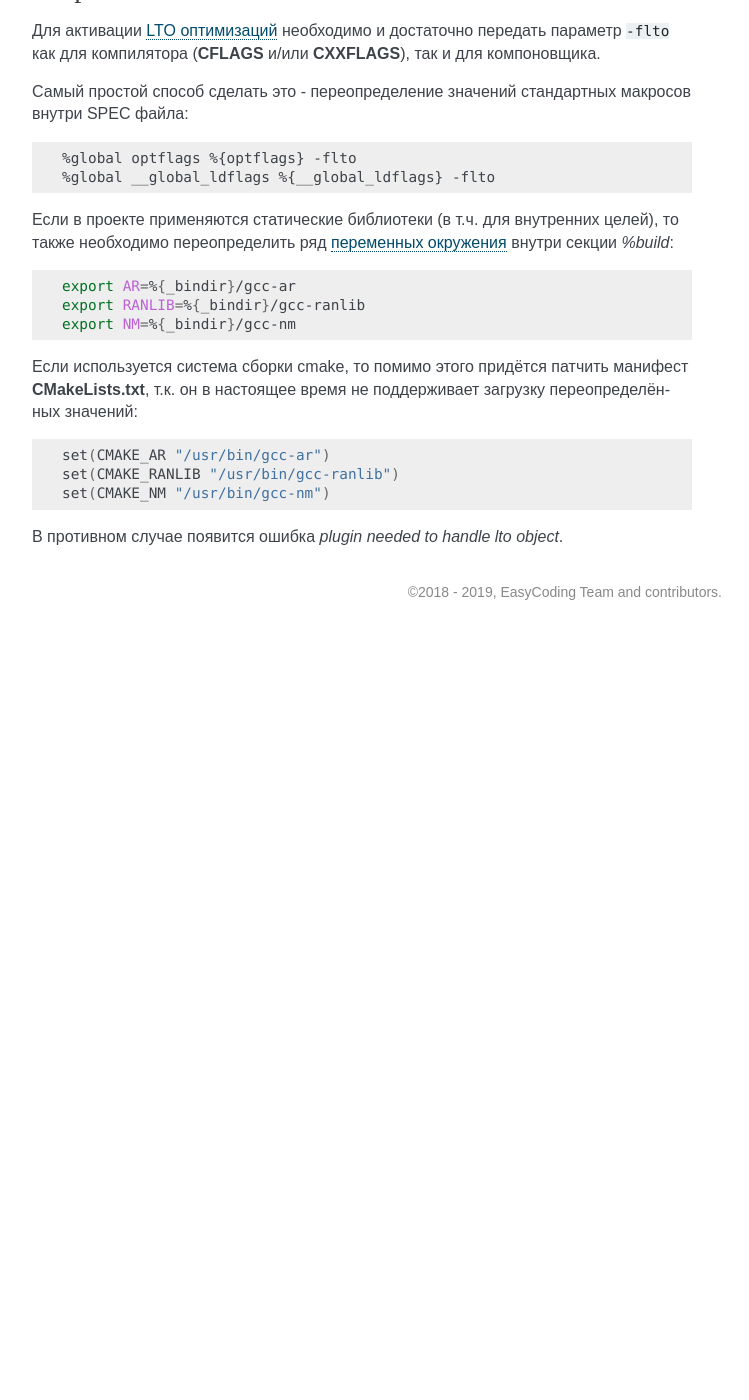
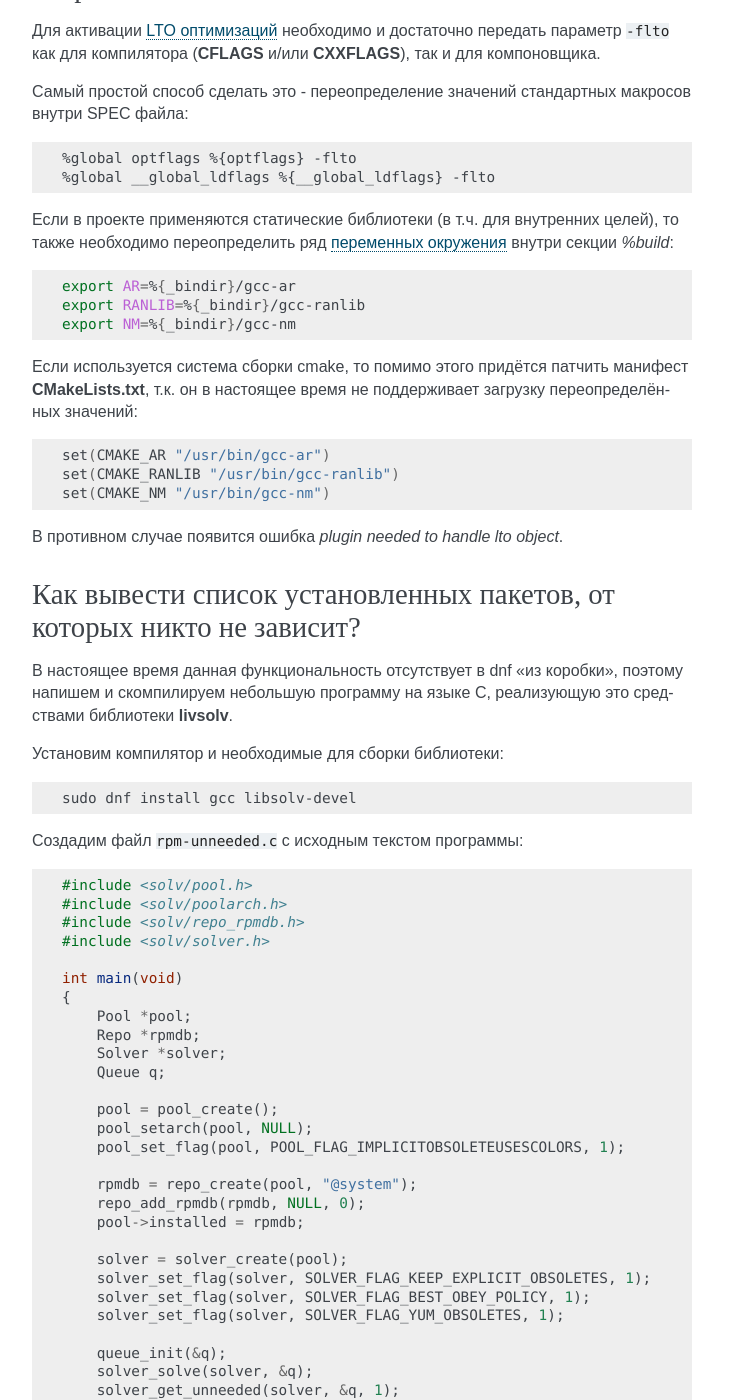
Before and after one commit to RussianFedora/FAQ, a Sphinx documentation site: the page built from source/development.rst, in a window 1280 px wide and 1400 px high, scrolled down 6308 px. Shown: the whole window, without its empty margins (388-1137 px from the left). Built offline with Sphinx 7.4.7, drawn with Linux system fonts in a browser that asks for light colours; before the commit the page ends 6938 px from its top, so only the background shows below that; some of the changed text lies outside the part shown.

Commit message:
Added question about listing installed packages without dependencies.
Sample code by Igor Gnatenko (@ignatenkobrain).

```diff
--- a/source/development.rst
+++ b/source/development.rst
@@ -295,7 +295,7 @@
 
 Создадим новый Pull Request.
 
-.. index:: library, shared library, so, ld preload, security
+.. index:: library, shared library, so, ld preload, security, gcc, c
 .. _ldpreload-safety:
 
 Безопасно ли использовать LD_PRELOAD для загрузки сторонних библиотек?
@@ -344,7 +344,7 @@
 
 Разумеется, вместо безобидных вызовов функции printf() может находиться абсолютно любой код, в т.ч. вредоносный.
 
-.. index:: lto, optimization, linker, compilation
+.. index:: lto, optimization, linker, compilation, gcc
 .. _enable-lto:
 
 Как можно активировать LTO оптимизации при сборке пакета?
@@ -376,3 +376,69 @@
     set(CMAKE_NM "/usr/bin/gcc-nm")
 
 В противном случае появится ошибка *plugin needed to handle lto object*.
+
+.. index:: gcc, c, rpm, dependencies, package
+.. _rpm-unneeded:
+
+Как вывести список установленных пакетов, от которых никто не зависит?
+=========================================================================
+
+В настоящее время данная функциональность отсутствует в dnf "из коробки", поэтому напишем и скомпилируем небольшую программу на языке C, реализующую это средствами библиотеки **livsolv**.
+
+Установим компилятор и необходимые для сборки библиотеки:
+
+.. code-block:: bash
+
+    sudo dnf install gcc libsolv-devel
+
+Создадим файл ``rpm-unneeded.c`` с исходным текстом программы:
+
+.. code-block:: c
+
+    #include <solv/pool.h>
+    #include <solv/poolarch.h>
+    #include <solv/repo_rpmdb.h>
+    #include <solv/solver.h>
+
+    int main(void)
+    {
+        Pool *pool;
+        Repo *rpmdb;
+        Solver *solver;
+        Queue q;
+
+        pool = pool_create();
+        pool_setarch(pool, NULL);
+        pool_set_flag(pool, POOL_FLAG_IMPLICITOBSOLETEUSESCOLORS, 1);
+
+        rpmdb = repo_create(pool, "@system");
+        repo_add_rpmdb(rpmdb, NULL, 0);
+        pool->installed = rpmdb;
+
+        solver = solver_create(pool);
+        solver_set_flag(solver, SOLVER_FLAG_KEEP_EXPLICIT_OBSOLETES, 1);
+        solver_set_flag(solver, SOLVER_FLAG_BEST_OBEY_POLICY, 1);
+        solver_set_flag(solver, SOLVER_FLAG_YUM_OBSOLETES, 1);
+
+        queue_init(&q);
+        solver_solve(solver, &q);
+        solver_get_unneeded(solver, &q, 1);
+
+        for (int i = 0; i < q.count; i++)
+        {
+            printf ("%s\n", pool_solvid2str(pool, q.elements[i]));
+        }
+
+        queue_free(&q);
+        pool_free(pool);
+
+        return 0;
+    }
+
+Скомпилируем и слинкуем приложение:
+
+.. code-block:: bash
+
+    gcc $(rpm -E %{optflags}) -fPIC rpm-unneeded.c -o rpm-unneeded -lsolv -lsolvext
+
+Запустим приложение ``./rpm-unneeded`` и получим список установленных пакетов, от которых никто не зависит.
```
